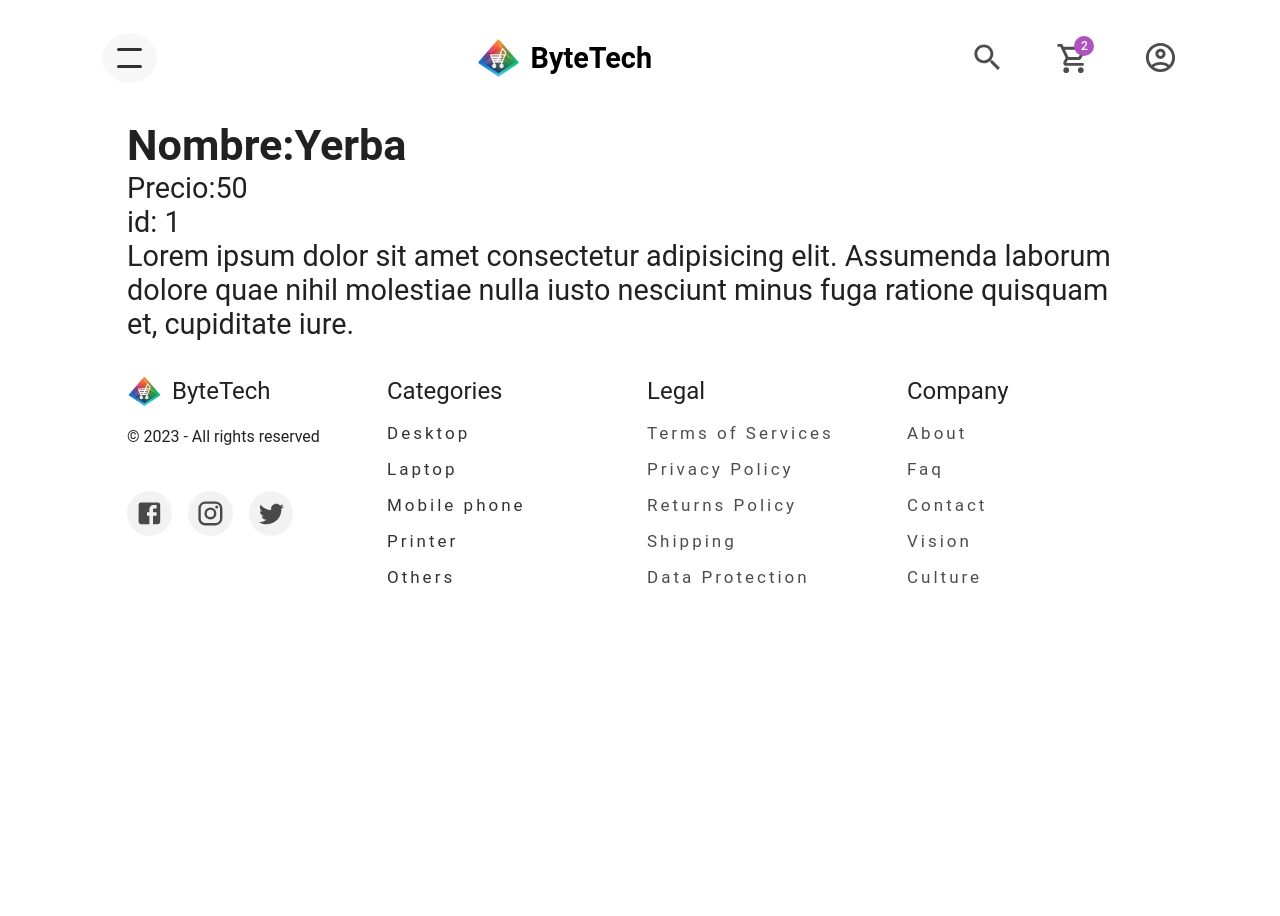
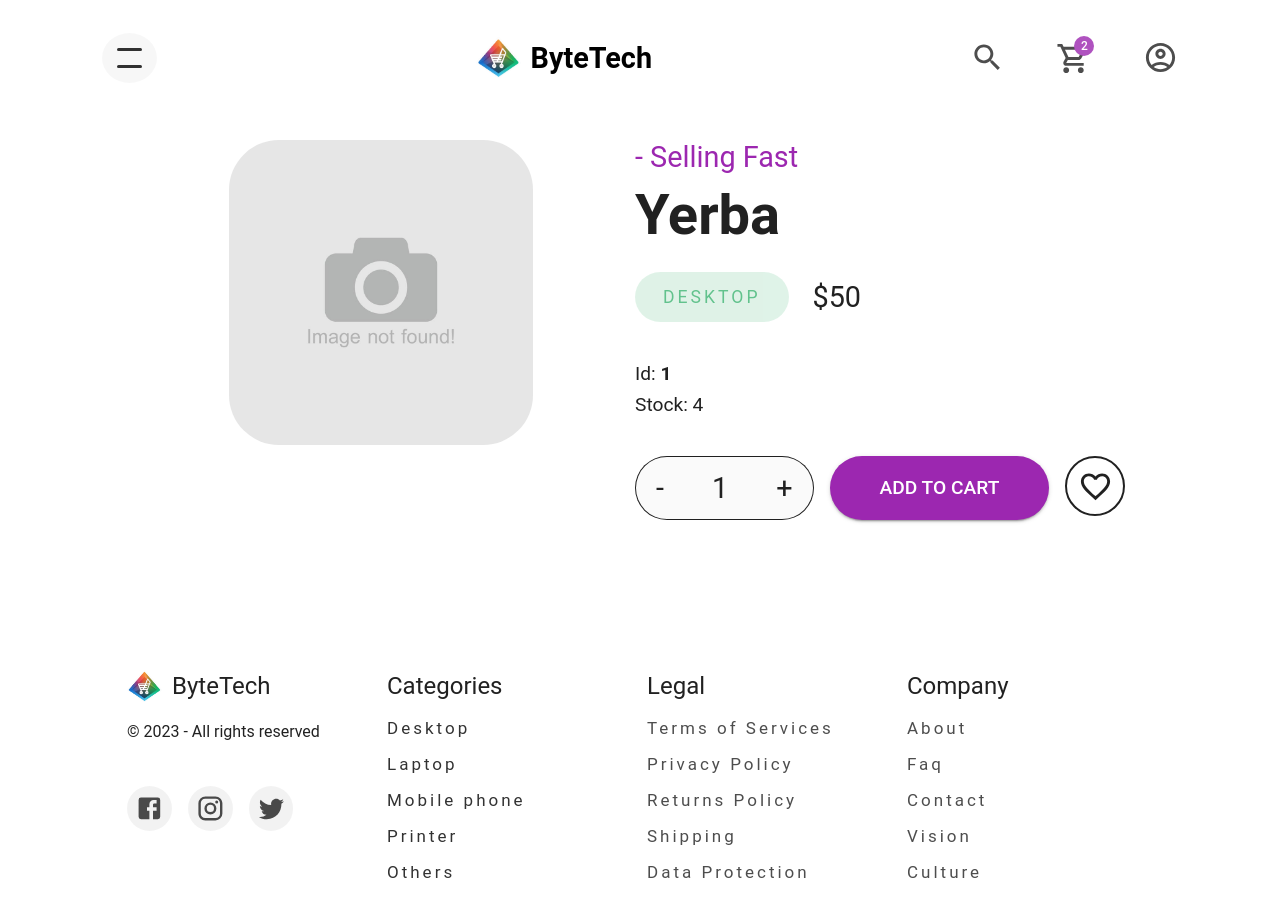
Before and after one commit to RodrigoCazard/PreEntrega--Dos-Cazard, a React (Vite) app: page /PreEntrega--Uno-Cazard/item/1 in a window 1280 px wide. Shown: the top 916 px of the page. Before the commit the page ends 800 px from the top, so only its background shows below. Built offline with nearby package versions, Linux system fonts and the light colour scheme.

Commit message:
se agrega detalle del producto para posterior agregar al carrito

```diff
--- a/src/asyncmock.js
+++ b/src/asyncmock.js
@@ -1,14 +1,20 @@
 const productos = [
-  { id: "1", nombre: "Yerba", precio: 50, category: "desktop" },
-  { id: "2", nombre: "Fideos", precio: 150, category: "laptop" },
-  { id: "3", nombre: "Coquita", precio: 250, category: "mobilePhone" },
-  { id: "4", nombre: "Arroz", precio: 350, category: "laptop" },
-  { id: "5", nombre: "Arroz", precio: 350, category: "laptop" },
-  { id: "6", nombre: "Arroz", precio: 350, category: "desktop" },
-  { id: "7", nombre: "Arroz", precio: 350, category: "mobilePhone" },
-  { id: "8", nombre: "Arroz", precio: 350, category: "desktop" },
-  { id: "9", nombre: "Arroz", precio: 350, category: "printer" },
-  { id: "10", nombre: "Arroz", precio: 350, category: "others" },
+  { id: "1", nombre: "Yerba", precio: 50, category: "desktop", stock: 4 },
+  { id: "2", nombre: "Fideos", precio: 150, category: "laptop", stock: 6 },
+  {
+    id: "3",
+    nombre: "Coquita",
+    precio: 250,
+    category: "mobilePhone",
+    stock: 2,
+  },
+  { id: "4", nombre: "Arroz", precio: 350, category: "laptop", stock: 8 },
+  { id: "5", nombre: "Arroz", precio: 350, category: "laptop", stock: 4 },
+  { id: "6", nombre: "Arroz", precio: 350, category: "desktop", stock: 23 },
+  { id: "7", nombre: "Arroz", precio: 350, category: "mobilePhone", stock: 12 },
+  { id: "8", nombre: "Arroz", precio: 350, category: "desktop", stock: 9 },
+  { id: "9", nombre: "Arroz", precio: 350, category: "printer", stock: 2 },
+  { id: "10", nombre: "Arroz", precio: 350, category: "others", stock: 76 },
 ];
 
 export const getProducts = () => {
--- a/src/components/Hero/Hero.jsx
+++ b/src/components/Hero/Hero.jsx
@@ -1,6 +1,6 @@
 import { Grid, Button, Box } from "@mui/material";
 import Typography from "@mui/material/Typography";
-import Img from "./icon-image-not-found-free-vector.jpg";
+import Img from "../../assets/icon-image-not-found-free-vector.jpg";
 
 const Hero = () => {
   const styledHero = {
--- a/src/components/ItemDetailContainer/ItemDetail.jsx
+++ b/src/components/ItemDetailContainer/ItemDetail.jsx
@@ -1,18 +1,164 @@
-import React from "react";
+import { Box, Button, Grid, Typography } from "@mui/material";
+import React, { useState } from "react";
+import Img from "../../assets/icon-image-not-found-free-vector.jpg";
+import FavoriteIcon from "@mui/icons-material/Favorite";
+import FavoriteBorderIcon from "@mui/icons-material/FavoriteBorder";
+import { useTheme } from "@emotion/react";
 
-const ItemDetail = ({ id, nombre, precio, img }) => {
+const CategoryColors = {
+  desktop: "60, 179, 113",
+  laptop: "0, 0, 255",
+  mobilePhone: "255, 165, 0",
+  printer: "255, 0, 0",
+  // Puedes agregar más categorías y colores según sea necesario
+};
+
+const ItemDetail = ({ id, nombre, precio, img, category, stock }) => {
+  const [favorite, setFavorite] = useState(false);
+
+  const handleFavorite = () => {
+    setFavorite(!favorite);
+    console.log("funciona");
+  };
+
+  const [count, setCount] = useState(1);
+
+  const increment = () => {
+    if (count == stock) {
+      setCount(stock);
+    } else {
+      setCount(count + 1);
+    }
+  };
+  const decrement = () => {
+    if (count === 1) {
+      setCount(1);
+    } else {
+      setCount(count - 1);
+    }
+  };
+
+  const theme = useTheme();
+
+  const primaryColor = theme.palette.primary.main;
+
   return (
-    <div>
-      <h2>Nombre:{nombre}</h2>
-      <p>Precio:{precio}</p>
-      <p>id: {id}</p>
-      <p>
-        Lorem ipsum dolor sit amet consectetur adipisicing elit. Assumenda
-        laborum dolore quae nihil molestiae nulla iusto nesciunt minus fuga
-        ratione quisquam et, cupiditate iure.
-      </p>
-      <img src={img} alt={nombre}></img>
-    </div>
+    <Grid container>
+      <Grid item xs={6} margin={"20px 0px 150px"}>
+        <Box textAlign={"center"}>
+          <img
+            src={Img}
+            alt=""
+            width={"60%"}
+            height={"auto"}
+            style={{
+              objectFit: "contain",
+              borderRadius: 50,
+            }}
+          />
+        </Box>
+      </Grid>
+
+      <Grid
+        item
+        xs={6}
+        width={"100%"}
+        margin={"20px 0px 150px"}
+        display={"flex"}
+        flexDirection={"column"}
+        justifyContent={"center"}
+      >
+        <Typography
+          color={"primary"}
+          component={"p"}
+          mb={1}
+          sx={{ fontSize: "20px" }}
+        >
+          - Selling Fast
+        </Typography>
+
+        <Typography variant="h2" mb={2}>
+          {nombre}
+        </Typography>
+        <Box display={"flex"} mt={1} alignItems={"center"}>
+          <Typography
+            sx={{
+              textTransform: "uppercase",
+              fontSize: "1.1rem",
+              bgcolor: `rgba(${CategoryColors[category]},0.2)`,
+              padding: "15px 28px",
+              borderRadius: 10,
+              color: `rgb(${CategoryColors[category]})`,
+              mr: 3,
+            }}
+            variant="body3"
+          >
+            {category ?? "NO CATEGORY"}
+          </Typography>
+          <Typography variant="h"> ${precio}</Typography>
+        </Box>
+        <Typography variant="body2" mt={5}>
+          Id: <strong style={{ opacity: 1 }}>{id}</strong>
+        </Typography>
+        <Typography variant="body2" mt={1} mb={5}>
+          Stock: {stock}
+        </Typography>
+        <Box display={"flex"}>
+          <Box
+            mr={2}
+            display={"flex"}
+            justifyContent={"space-between"}
+            alignItems={"center"}
+            gap={6}
+            borderRadius={"50px"}
+            bgcolor={"rgba(0,0,0,0.02)"}
+            padding={"10px 20px"}
+            border={1}
+          >
+            <p onClick={decrement} style={{ cursor: "pointer" }}>
+              -
+            </p>
+            <p>{count}</p>
+
+            <p onClick={increment} style={{ cursor: "pointer" }}>
+              +
+            </p>
+          </Box>
+          <Button
+            variant="contained"
+            sx={{
+              padding: "15px 50px",
+              borderRadius: 15,
+              fontSize: "1.2rem",
+              marginRight: 2,
+            }}
+          >
+            Add to cart
+          </Button>
+          <Box
+            onClick={handleFavorite}
+            sx={{
+              width: 60,
+              height: 60,
+              border: 2,
+              display: "grid",
+              placeItems: "center",
+              padding: 1,
+              borderRadius: "50%",
+              cursor: "pointer",
+            }}
+          >
+            {favorite ? (
+              <FavoriteIcon fontSize="large" sx={{ color: primaryColor }}>
+                {" "}
+              </FavoriteIcon>
+            ) : (
+              <FavoriteBorderIcon fontSize="large"></FavoriteBorderIcon>
+            )}
+          </Box>
+        </Box>
+      </Grid>
+    </Grid>
   );
 };
 
--- a/src/components/ItemDetailContainer/ItemDetailContainer.jsx
+++ b/src/components/ItemDetailContainer/ItemDetailContainer.jsx
@@ -1,5 +1,4 @@
 import React, { useEffect, useState } from "react";
-import ItemListContainer from "../Items/ItemListContainer";
 import { useParams } from "react-router-dom";
 import { getUnProducto } from "../../asyncmock";
 import ItemDetail from "./ItemDetail";
```
Also changed, not shown: src/assets/icon-image-not-found-free-vector.jpg (renamed from src/components/Hero/icon-image-not-found-free-vector.jpg).
